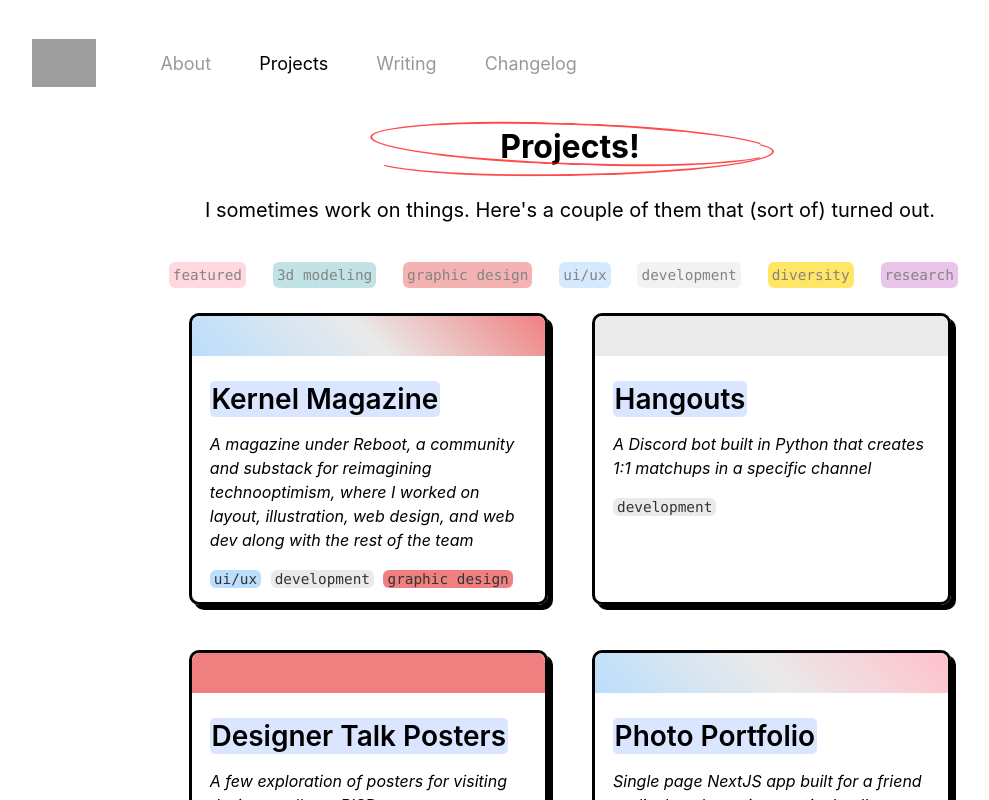
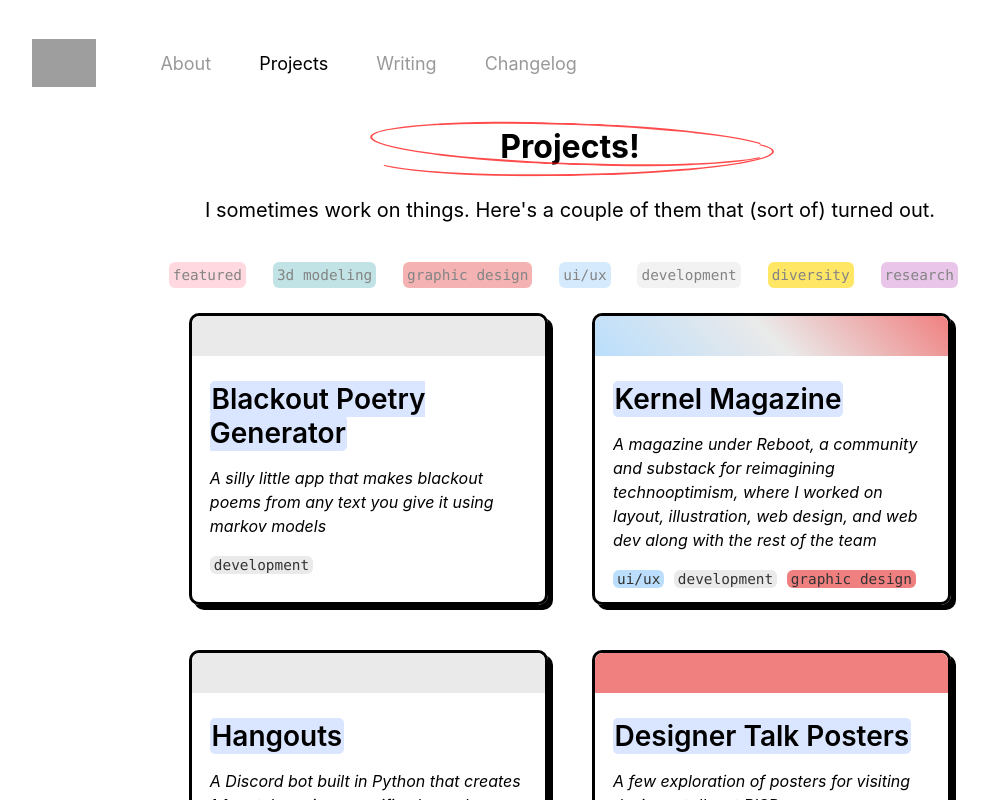
Before and after one commit to zhaovan/personal-site, a Next.js app: page /projects in a window 1280 px wide. Shown: the top 800 px of the page, without its empty margins (70-1059 px from the left). Built offline with nearby package versions, Linux system fonts and the light colour scheme; grey boxes are pictures that could not be loaded; a web font is replaced by a local one.

Commit message:
add blackout poetry projectg

```diff
--- a/data/projects.js
+++ b/data/projects.js
@@ -1,4 +1,11 @@
 const projects = [
+  {
+    name: "Blackout Poetry Generator",
+    description:
+      "A silly little app that makes blackout poems from any text you give it using markov models",
+    link: "https://blackout-poetry-generator.vercel.app/",
+    tags: ["development"],
+  },
   {
     name: "Kernel Magazine",
     description:
```
